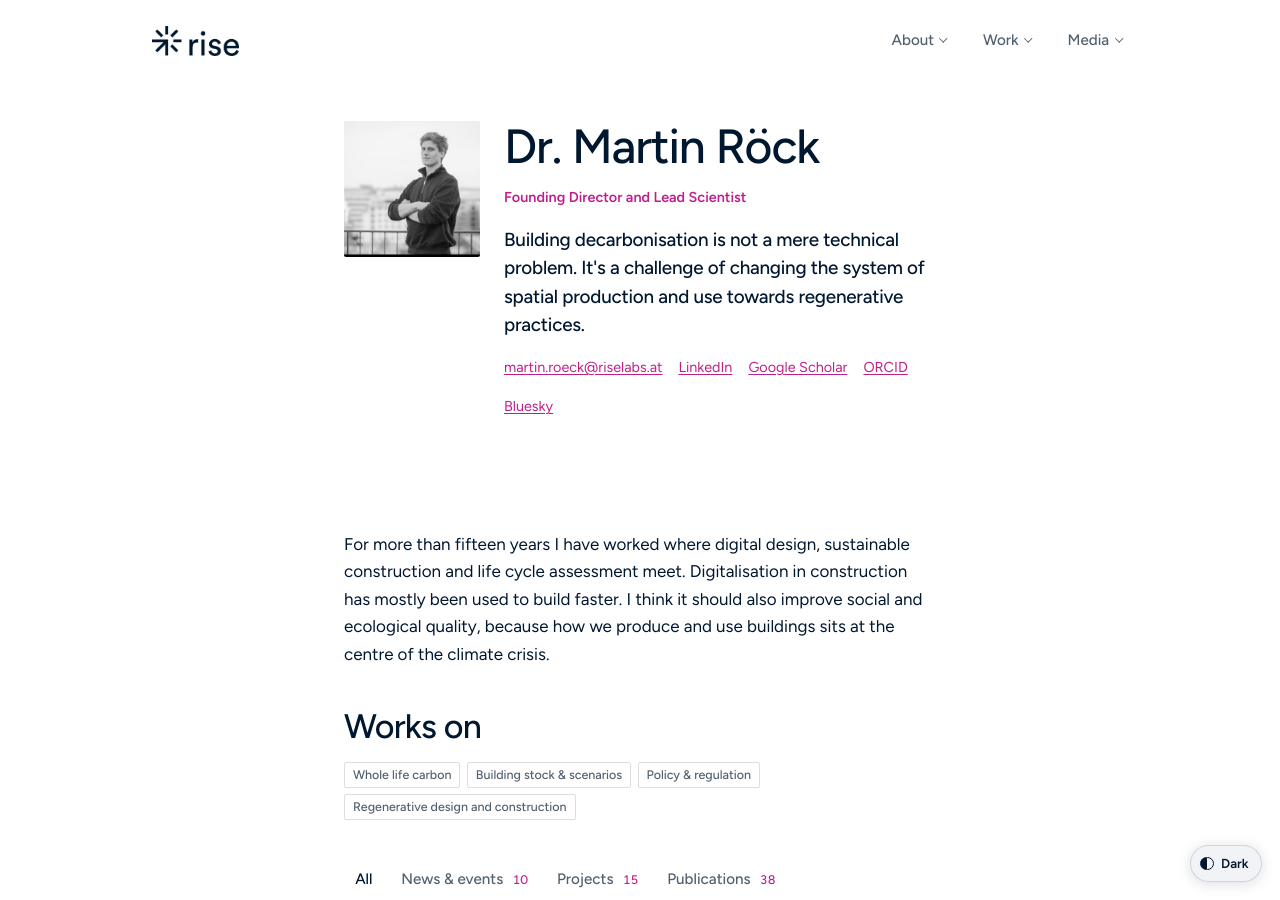
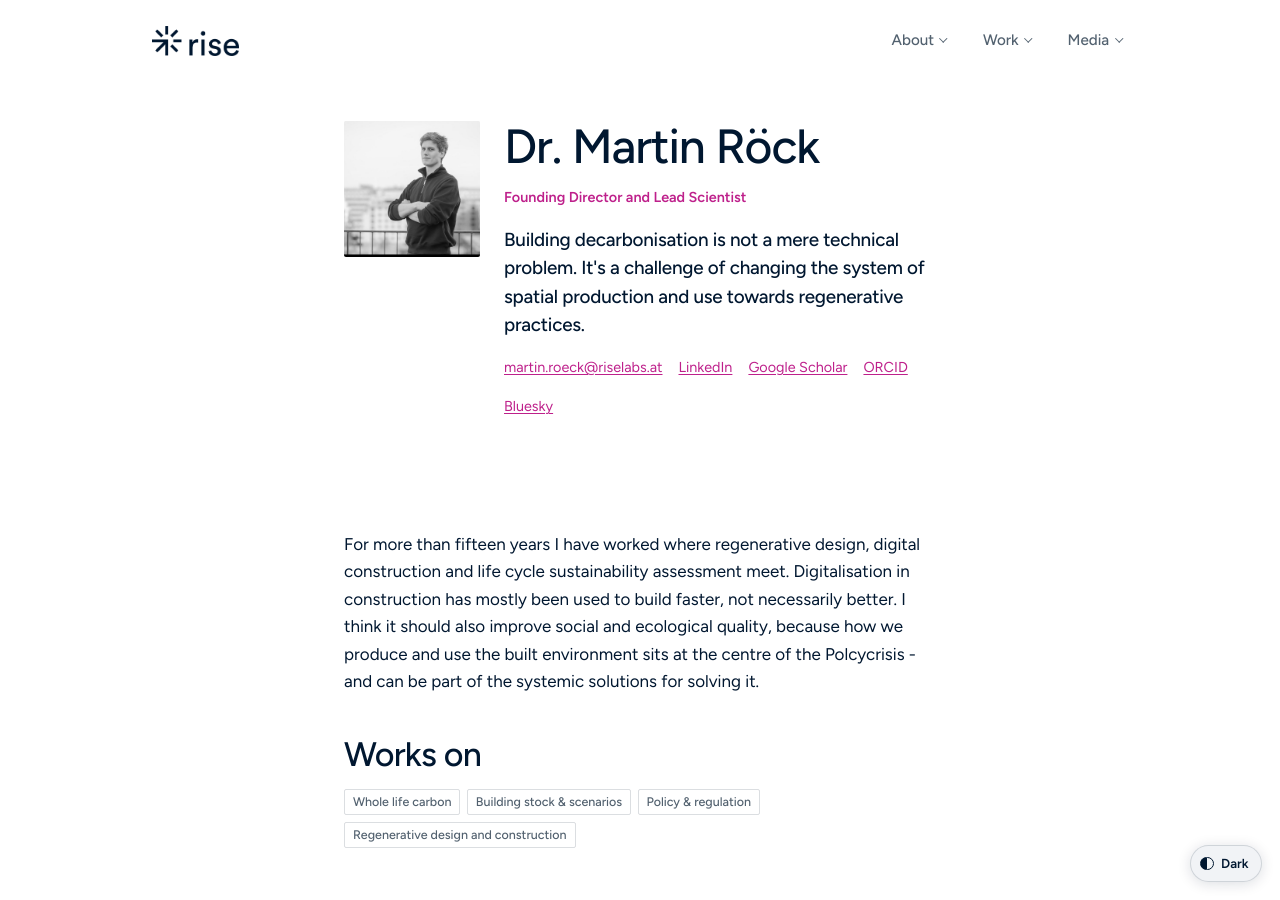
Before and after one commit to mroeck/riselabs.at, a Jekyll site: the page built from _people/martin-roeck.md, in a window 1280 px wide and 900 px high. Built offline with Jekyll 4.4.1, drawn with Linux system fonts in a browser that asks for light colours; some web fonts are replaced.

Commit message:
Martin's opening paragraph, in his own words
Replaces the paragraph carried over from the longer profile with the wording
Martin supplied on 30 October, exactly as written. It is a different claim,
not a tidy-up: regenerative design rather than digital design, the built
environment rather than buildings, the polycrisis rather than the climate
crisis, and it ends on what the sector can contribute rather than on the
problem.

Reproduced verbatim, including "Polcycrisis", which looks like it wants to be
"polycrisis". It is his own text about himself, so it is not mine to correct
silently; one word and I can fix it.

The note at the top of the file is updated, and flags that the opening
paragraph of docs/martin-roeck-full-profile.md no longer matches this one, so
whoever swaps the long version back in does not quietly undo this.

Co-Authored-By: Claude Opus 5 <noreply@anthropic.com>
Claude-Session: https://claude.ai/code/session_013yvRdL5WvGEbo8a8kksApF

```diff
--- a/_people/martin-roeck.md
+++ b/_people/martin-roeck.md
@@ -28,14 +28,18 @@ links:
 ---
 
 <!-- Shortened on 29 October 2026 so that all four team pages could go live at
-     the same scope while the other three are still being confirmed. This is
-     the opening paragraph of the approved text, unedited.
+     the same scope while the other three are still being confirmed. Martin
+     supplied this wording himself on 30 October; it replaces the opening
+     paragraph of the earlier approved text and is reproduced exactly as he
+     wrote it.
 
      The full version is kept in docs/martin-roeck-full-profile.md. Paste it
-     back below this front matter when the pages stop being drafts. -->
+     back below this front matter when the pages stop being drafts. Its own
+     opening paragraph is now out of date against this one. -->
 
-For more than fifteen years I have worked where digital design, sustainable
-construction and life cycle assessment meet. Digitalisation in construction
-has mostly been used to build faster. I think it should also improve social
-and ecological quality, because how we produce and use buildings sits at the
-centre of the climate crisis.
+For more than fifteen years I have worked where regenerative design, digital
+construction and life cycle sustainability assessment meet. Digitalisation in
+construction has mostly been used to build faster, not necessarily better. I
+think it should also improve social and ecological quality, because how we
+produce and use the built environment sits at the centre of the Polcycrisis -
+and can be part of the systemic solutions for solving it.
```
